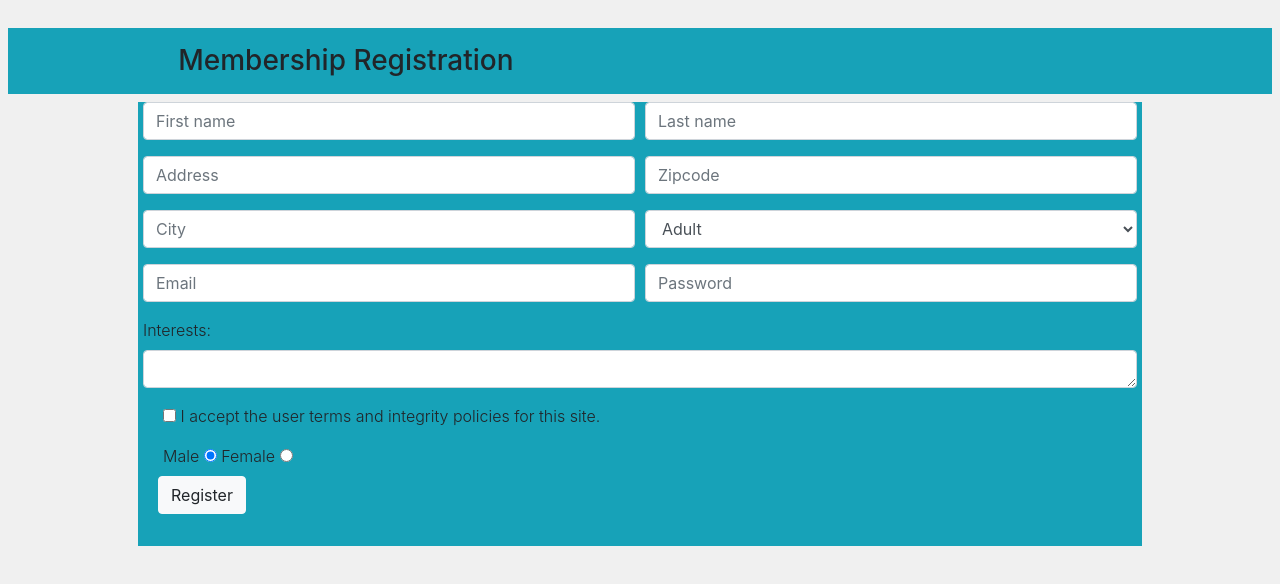
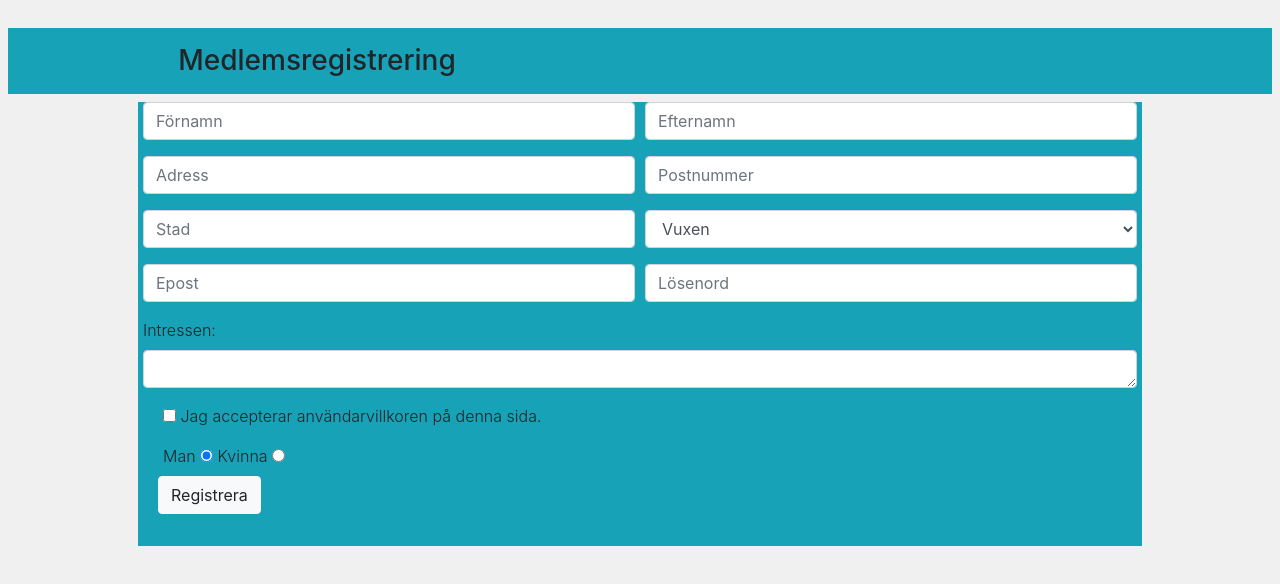
Before and after one commit to arivikla/Frontend19javascript, a plain HTML site: page Inlämningsuppgift 1/index.html in a window 1280 px wide. Drawn offline with nearby package versions, Linux system fonts and the light colour scheme; files whose address does not match are found by name.

Commit message:
Inlämningsuppgift 1 korrigerad

```diff
--- a/Inlämningsuppgift 1/index.html
+++ b/Inlämningsuppgift 1/index.html
@@ -16,7 +16,7 @@
 
     <nav class="navbar bg-info m-2">
         <div class="container">
-            <span class="navbar bg-info mb-0 h3">Membership Registration</span>
+            <span class="navbar bg-info mb-0 h3">Medlemsregistrering</span>
         </div>
     </nav>
 
@@ -25,63 +25,63 @@
         <form id="regForm">
             <div class="form-row bg-info">
                 <div class="form-group col-md-6">
-                    <input id="firstName" type="text" class="form-control" required placeholder="First name">
+                    <input id="firstName" type="text" class="form-control" required placeholder="Förnamn">
                     <div class="invalid-feedback">
-                        Please enter your first name.
+                        Vänligen ange ditt förnamn.
                     </div>
                 </div>
                 <div class="form-group col-md-6">
-                    <input id="lastName" type="text" class="form-control" required placeholder="Last name">
+                    <input id="lastName" type="text" class="form-control" required placeholder="Efternamn">
                     <div class="invalid-feedback">
-                        Please enter your last name.
+                        Vänligen ange ditt efternamn
                     </div>
                 </div>
             </div>
             <div class="form-row bg-info">
                 <div class="form-group col-md-6">
-                    <input id="address" type="text" class="form-control" required placeholder="Address">
+                    <input id="address" type="text" class="form-control" required placeholder="Adress">
                     <div class="invalid-feedback">
-                        Please enter your address.
+                        Vänligen ange din adress.
                     </div>
                 </div>
                 <div class="form-group col-md-6">
-                    <input id="zipcode" type="text" class="form-control" required placeholder="Zipcode">
+                    <input id="zipcode" type="text" class="form-control" required placeholder="Postnummer">
                     <div class="invalid-feedback">
-                        Please enter your zipcode.
+                        Vänligen ange ditt postnummer.
                     </div>
                 </div>
             </div>
             <div class="form-row bg-info">
                 <div class="form-group col-md-6">
-                    <input id="city" type="text" class="form-control" required placeholder="City">
+                    <input id="city" type="text" class="form-control" required placeholder="Stad">
                     <div class="invalid-feedback">
-                        Please enter your city.
+                        Vänligen ange din stad.
                     </div>
                 </div>
                 <div class="form-group col-md-6">
                     <select id="gender" class="form-control">
-                        <option value="adult">Adult</option>
-                        <option value="child">Child</option>
-                        <option value="pensioner">Pensioner</option>
+                        <option value="adult">Vuxen</option>
+                        <option value="child">Barn</option>
+                        <option value="pensioner">Pensionär</option>
                     </select>
                 </div>
             </div>
             <div class="form-row bg-info">
                 <div class="form-group col-md-6">
-                    <input id="email" type="text" class="form-control" required placeholder="Email">
+                    <input id="email" type="text" class="form-control" required placeholder="Epost">
                     <div class="invalid-feedback">
-                        Please enter a valid email address.
+                        Vänligen ange giltig emailadress.
                     </div>
                 </div>
                 <div class="form-group col-md-6">
                     <input id="psw" type="password" class="form-control" pattern="(?=.*\d)(?=.*[a-z])(?=.*[A-Z]).{8,}"
-                        title="Must contain at least one number and one uppercase and lowercase letter, and at least 8 or more characters"
-                        required placeholder="Password">
+                        title="Måste innehålla minst en siffra och en stor bokstav och en liten bokstav och vara minst 8 tecken långt"
+                        required placeholder="Lösenord">
                 </div>
             </div>
             <div class="form-row bg-info">
                 <div class="form-group col-md-12">
-                    <label for="textarea">Interests:</label>
+                    <label for="textarea">Intressen:</label>
                     <textarea id="textarea" class="form-control" rows="1" required></textarea>
                 </div>
             </div>
@@ -89,10 +89,9 @@
                 <div class="form-group col-md-12">
                     <div class="form-check">
                         <input type="checkbox" required name="toc">
-                        I accept the user terms and integrity policies for
-                        this site.</label>
+                        Jag accepterar användarvillkoren på denna sida.</label>
                         <div class="invalid-feedback">
-                            You must accept the terms of condition!
+                            Du måste acceptera användarvillkoren!
                         </div>
                     </div>
                 </div>
@@ -100,13 +99,13 @@
             <div class="form-row bg-info">
                 <div class="form-group col-md-6">
                     <div class="form-check">
-                        <label for="male">Male</label>
+                        <label for="male">Man</label>
                         <input type="radio" name="gender" id="male" value="male" checked>
-                        <label for="female">Female</label>
+                        <label for="female">Kvinna</label>
                         <input type="radio" name="gender" id="female" value="female">
                     </div>
                     <div class="form-group col-md-6 text-left">
-                        <button id="btnSubmit" type="submit" class="btn btn-light">Register</button>
+                        <button id="btnSubmit" type="submit" class="btn btn-light">Registrera</button>
                     </div>
                 </div>
             </div>
```
Also changed, not shown: Inlämningsuppgift 1/valideringklarsida.html (+1 -1 lines).
